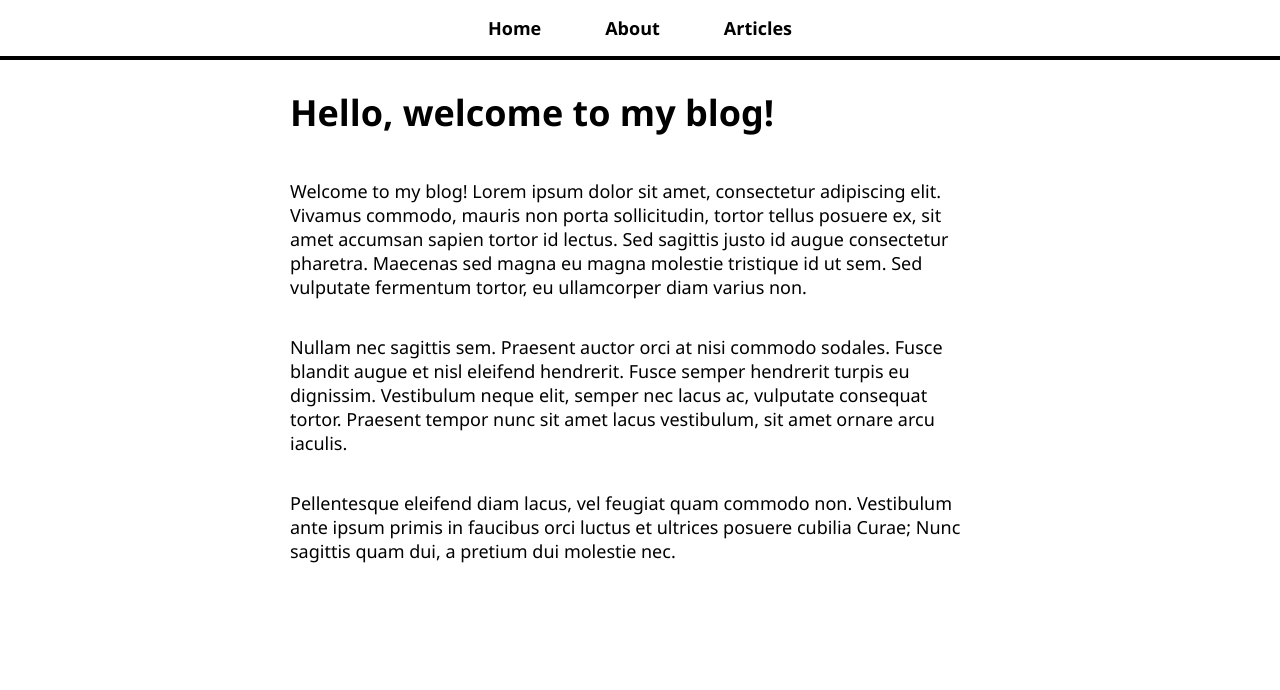
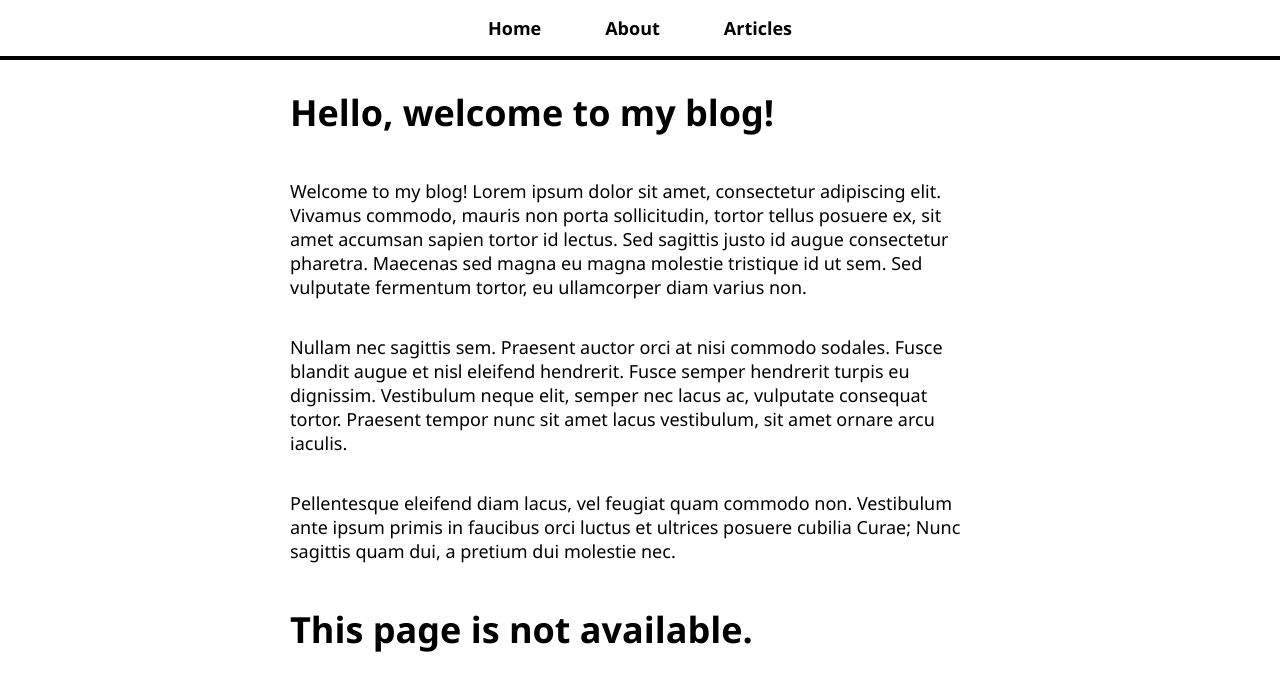
Before and after one commit to Shailendra9k/blog-fullstack, a React (Create React App) app: page / in a window 1280 px wide. Shown: the top 690 px of the page. Built offline with nearby package versions, Linux system fonts and the light colour scheme.

Commit message:
adding page

```diff
--- a/src/App.js
+++ b/src/App.js
@@ -7,6 +7,7 @@ import HomePage from "./pages/HomePage";
 import AboutPage from "./pages/AboutPage";
 import ArticlePage from "./pages/ArticlePage";
 import ArticlesListPage from "./pages/ArticlesListPage";
+import ErrorPage from "./pages/ErrorPage";
 
 function App() {
   return (
@@ -18,6 +19,7 @@ function App() {
           <Route path="/about" component={AboutPage} />
           <Route path="/articles-list" component={ArticlesListPage} />
           <Route path="/article/:name" component={ArticlePage} />
+          <Route component={ErrorPage} />
         </div>
       </div>
     </Router>
--- /dev/null
+++ b/src/pages/ErrorPage.js
@@ -0,0 +1,6 @@
+import React from "react";
+
+const ErrorPage = () => {
+  return <h1>This page is not available.</h1>;
+};
+export default ErrorPage;
```
